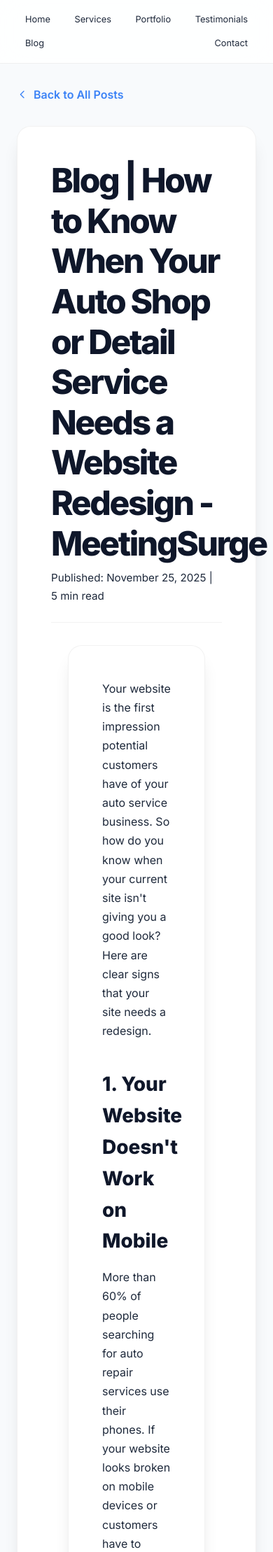
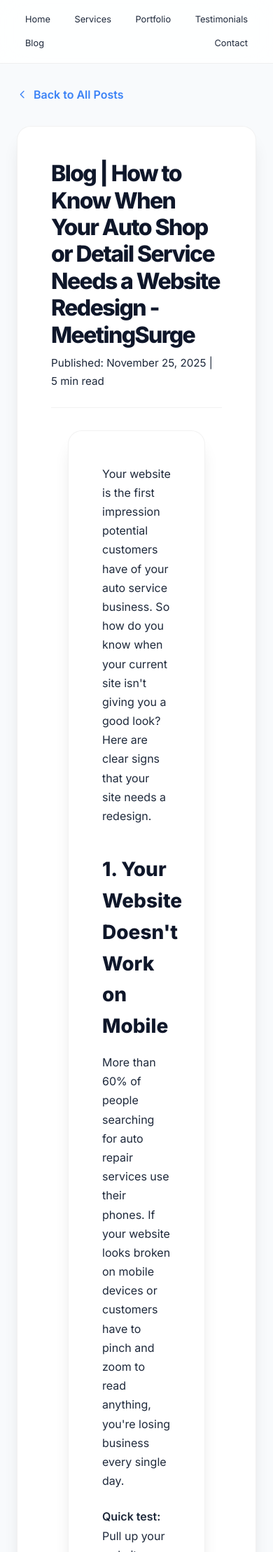
Before and after one commit to JamesBrownR/MeetingSurge, a Jekyll site: the page built from _posts/2025-11-25-website-redesign.md, in a window 390 px wide. Shown: the part 390-2608 px from the top of the page at 70% size. Built offline with Jekyll 4.4.1, drawn with Linux system fonts in a browser that asks for light colours.

Commit message:
Update blog.html

```diff
--- a/_layouts/blog.html
+++ b/_layouts/blog.html
@@ -26,6 +26,12 @@
     color: var(--primary);
     margin-bottom: 0.5rem;
     letter-spacing: -0.05em;
+  }
+  @media (max-width: 769px)
+  {
+.blog-title{
+font-size:2rem;
+}
   }
 
   .blog-meta {
```
